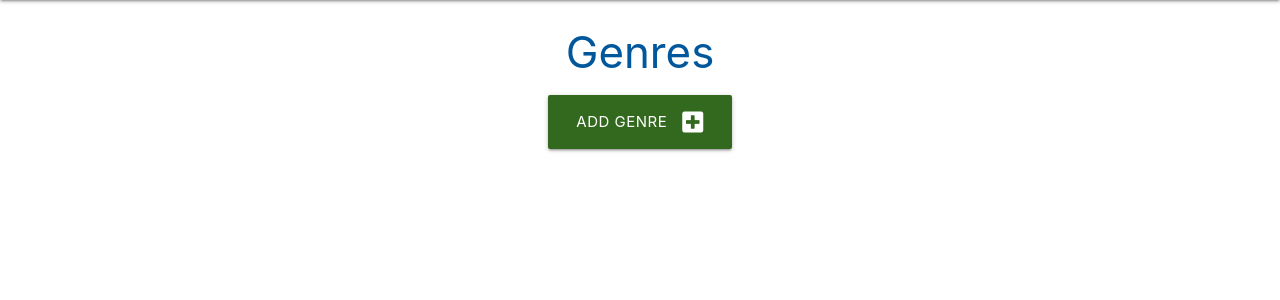
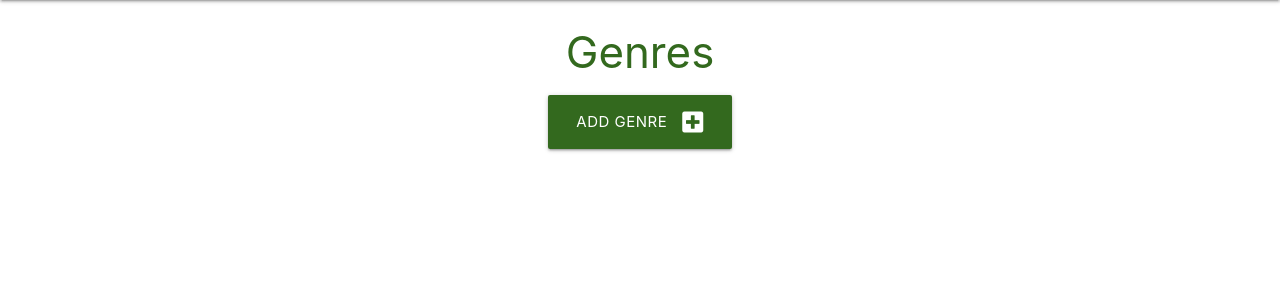
Before and after one commit to Ramil96/book-application, a Flask app: page /genres in a window 1280 px wide. Shown: the part 64-364 px from the top of the page. Run offline with Flask 3, Linux system fonts and the light colour scheme; data that the repository does not hold is empty.

Commit message:
color change

```diff
--- a/taskmanager/templates/genres.html
+++ b/taskmanager/templates/genres.html
@@ -1,7 +1,7 @@
 {% extends "base.html" %}
 {% block content %}
 
-<h3 class="light-blue-text text-darken-4 center-align">Genres</h3>
+<h3 class="light-green-text text-darken-4 center-align">Genres</h3>
 
 <div class="row">
     <div class="col s12 center-align">
```
